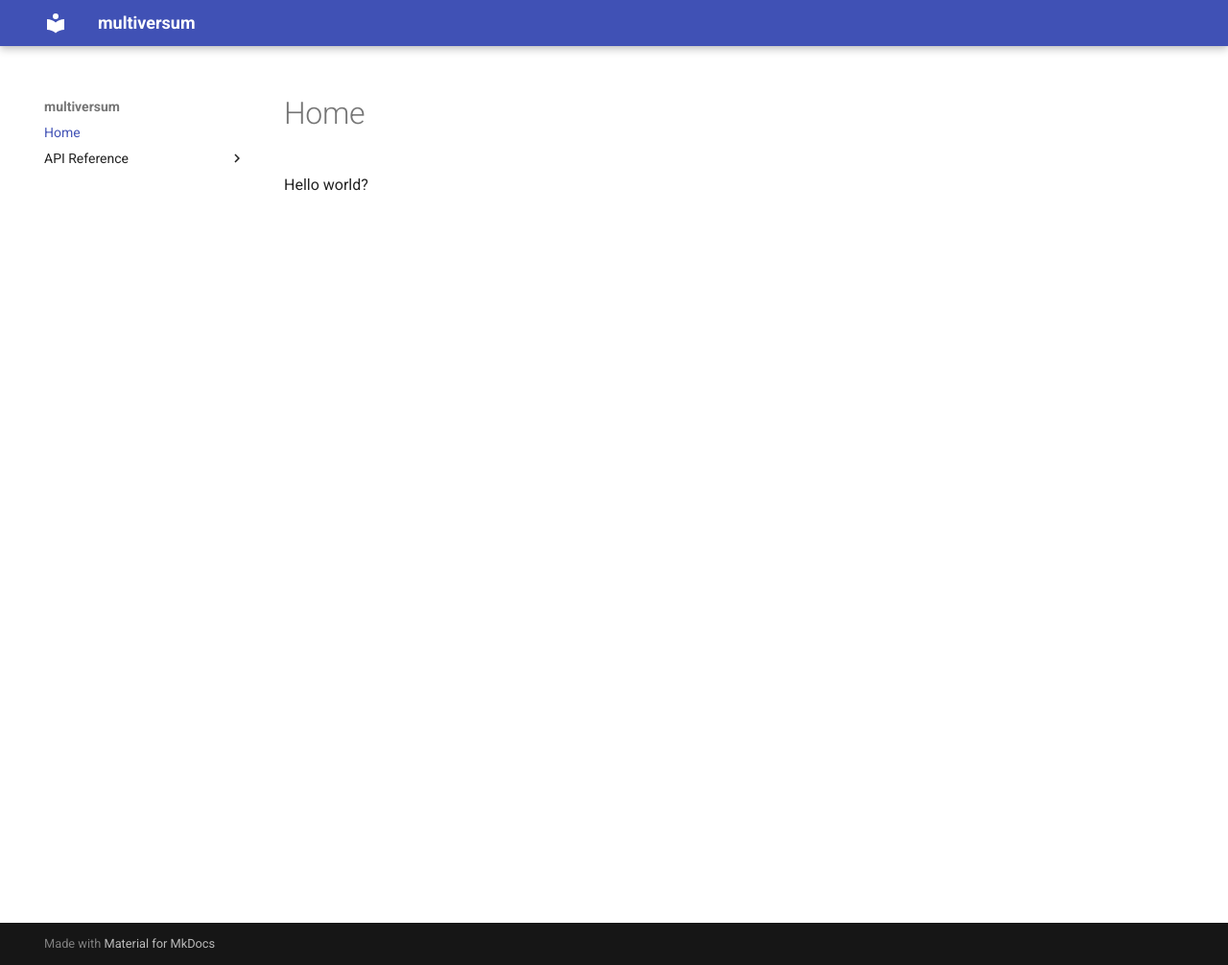
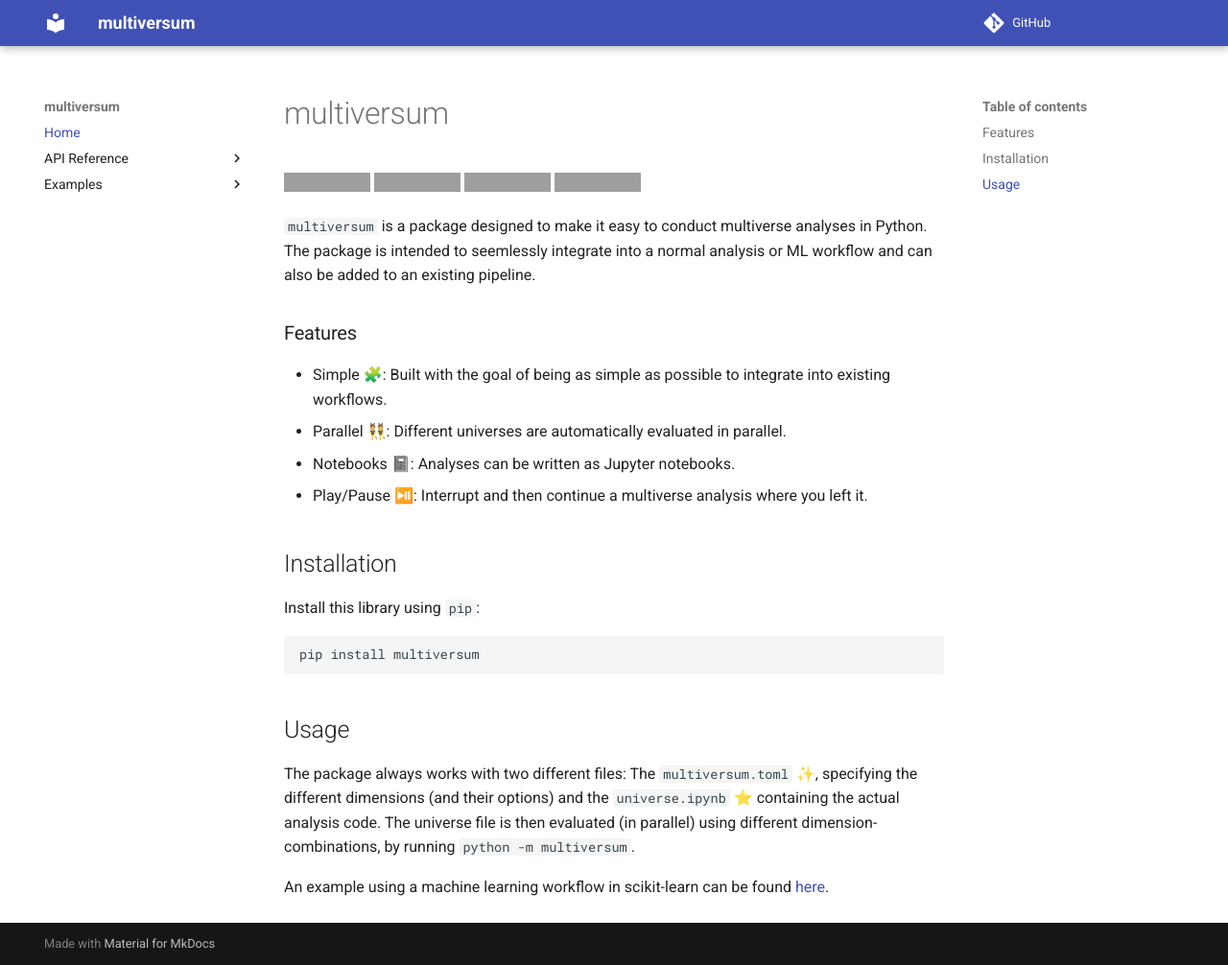
Before and after one commit to jansim/multiversum, an MkDocs documentation site: the page built from docs/index.md, in a window 1280 px wide and 1006 px high. Shown: the whole window at 96% size. Built offline with MkDocs 1.6.1 and Material for MkDocs 9.7.7, drawn with Linux system fonts in a browser that asks for light colours; comment, search, counter and statistics services are not loaded; grey boxes are pictures that could not be loaded.

Commit message:
Resolve last issues with docs

````diff
--- a/docs/index.md
+++ b/docs/index.md
@@ -1 +1,28 @@
-Hello world?
+# multiversum
+
+[![PyPI](https://img.shields.io/pypi/v/multiversum.svg)](https://pypi.org/project/multiversum/)
+[![Tests](https://github.com/jansim/multiversum/actions/workflows/test.yml/badge.svg)](https://github.com/jansim/multiversum/actions/workflows/test.yml)
+[![Changelog](https://img.shields.io/github/v/release/jansim/multiversum?include_prereleases&label=changelog)](https://github.com/jansim/multiversum/releases)
+[![License](https://img.shields.io/badge/license-Apache%202.0-blue.svg)](https://github.com/jansim/multiversum/blob/main/LICENSE)
+
+`multiversum` is a package designed to make it easy to conduct multiverse analyses in Python. The package is intended to seemlessly integrate into a normal analysis or ML workflow and can also be added to an existing pipeline.
+
+### Features
+
+- Simple 🧩: Built with the goal of being as simple as possible to integrate into existing workflows.
+- Parallel 👯: Different universes are automatically evaluated in parallel.
+- Notebooks 📓: Analyses can be written as Jupyter notebooks.
+- Play/Pause ⏯️: Interrupt and then continue a multiverse analysis where you left it.
+
+## Installation
+
+Install this library using `pip`:
+```bash
+pip install multiversum
+```
+
+## Usage
+
+The package always works with two different files: The `multiversum.toml` ✨️, specifying the different dimensions (and their options) and the `universe.ipynb` ⭐️ containing the actual analysis code. The universe file is then evaluated (in parallel) using different dimension-combinations, by running `python -m multiversum`.
+
+An example using a machine learning workflow in scikit-learn can be found [here](../examples/scikit-learn--simple/).
--- a/mkdocs.yml
+++ b/mkdocs.yml
@@ -1,6 +1,8 @@
 site_name: "multiversum"
 theme:
   name: "material"
+
+repo_url: https://github.com/jansim/multiversum/
 
 plugins:
   - mkdocstrings:
@@ -16,3 +18,5 @@ nav:
   - API Reference:
       - Universe: "api/universe.md"
       - MultiverseAnalysis: "api/multiverse_analysis.md"
+  - Examples:
+      - "Scikit-Learn (Simple)": "https://github.com/jansim/multiversum/tree/main/examples/scikit-learn--simple"
````
